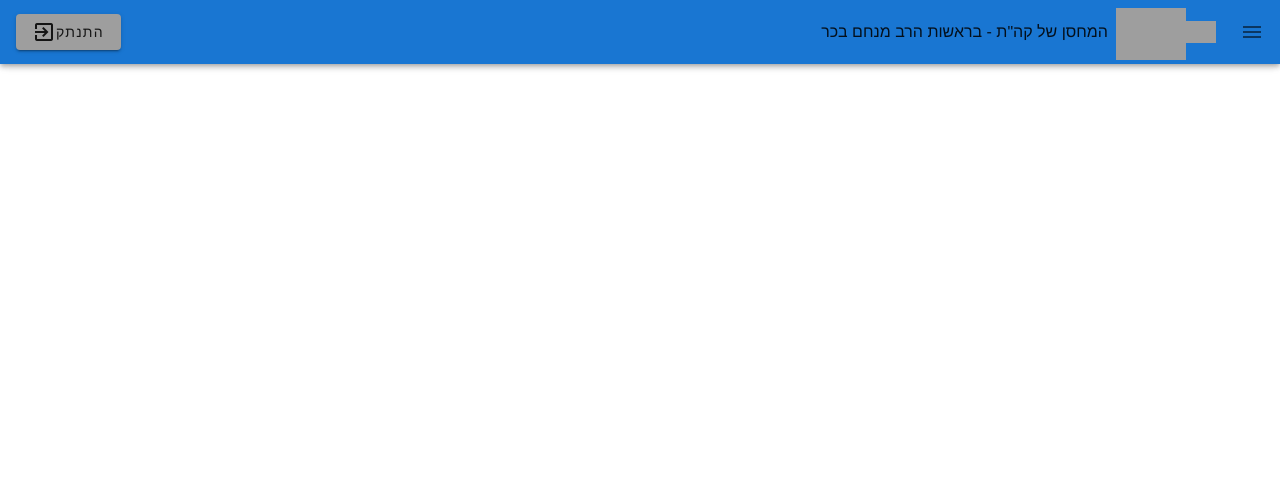
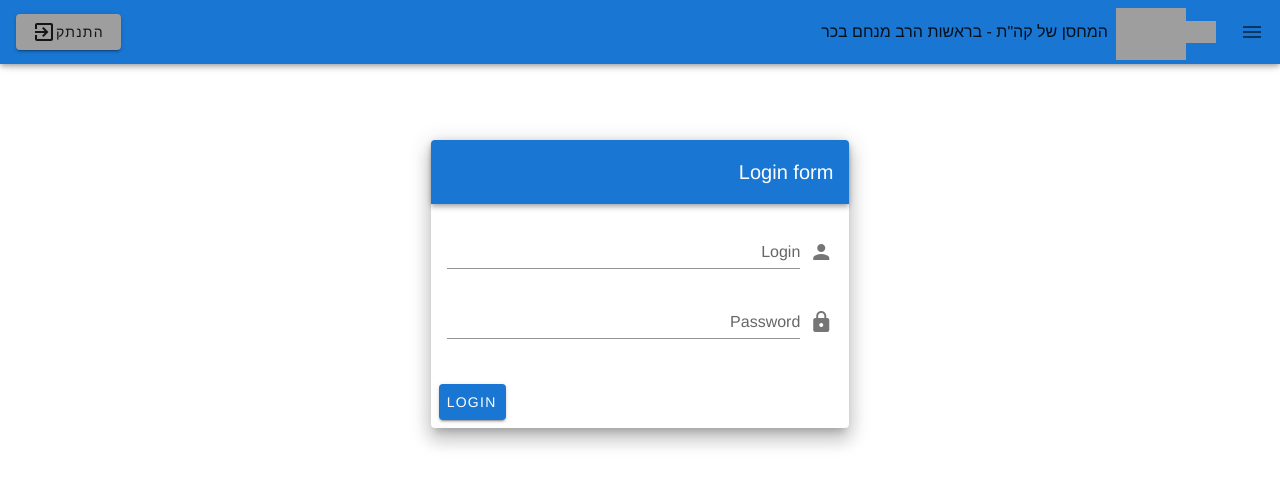
Before and after one commit to burshtei/frontend, a Vue app: page /login in a window 1280 px wide. Shown: the top 486 px of the page. Built offline with nearby package versions, Linux system fonts and the light colour scheme; grey boxes are pictures that could not be loaded.

Commit message:
Loggin page

```diff
--- a/src/components/ExportImport.vue
+++ b/src/components/ExportImport.vue
@@ -1,5 +1,5 @@
 <template>
-  <div>
+  <v-main>
     <v-container class="ma-1">
       <v-card>
         <v-row justify="center" align-content="center">
@@ -87,7 +87,7 @@
         </v-row>
       </v-card>
     </v-container>
-  </div>
+  </v-main>
 </template>
 
 <script>
@@ -126,7 +126,7 @@ export default {
         .get(this.backendUrl + "/books/query?barCode=" + event)
         .then((value) => (this.action.book = value.data))
         .catch((reason) => {
-          (this.action.book = this.emptyBook);
+          this.action.book = this.emptyBook;
           console.log(reason);
         });
     },
--- /dev/null
+++ b/src/components/Login.vue
@@ -0,0 +1,77 @@
+<template>
+  <v-main>
+    <v-container fluid fill-height>
+      <v-layout align-center justify-center>
+        <v-flex xs12 sm8 md4>
+          <v-card class="elevation-12">
+            <v-toolbar dark color="primary">
+              <v-toolbar-title>Login form</v-toolbar-title>
+            </v-toolbar>
+            <v-card-text>
+              <v-form>
+                <v-text-field
+                  prepend-icon="person"
+                  v-model="login.username"
+                  label="Login"
+                  type="text"
+                ></v-text-field>
+                <v-text-field
+                  id="password"
+                  prepend-icon="lock"
+                  v-model="login.password"
+                  name="password"
+                  label="Password"
+                  type="password"
+                ></v-text-field>
+              </v-form>
+            </v-card-text>
+            <v-card-actions>
+              <v-spacer></v-spacer>
+              <v-btn @click="loginUser" color="primary">Login</v-btn>
+            </v-card-actions>
+          </v-card>
+        </v-flex>
+      </v-layout>
+    </v-container>
+  </v-main>
+</template>
+<script>
+import axios from "axios";
+import router from "@/router";
+
+export default {
+  data() {
+    return {
+      backendUrl: process.env.VUE_APP_BACKEND_API,
+      login: {
+        username: "",
+        password: "",
+      },
+    };
+  },
+
+  methods: {
+    async loginUser() {
+      console.log(this.backendUrl + "/auth/login");
+      console.log(this.login);
+      try {
+        axios
+          .post(this.backendUrl + "/auth/login", this.login)
+          .then((response) => {
+            let token = response.data.access_token;
+            localStorage.setItem("token", token);
+            axios.defaults.headers.common["Authorization"] = "bearer " + token;
+            axios
+              .get(this.backendUrl + "/profile", {
+                headers: axios.defaults.headers.common,
+              })
+              .then((response) => localStorage.setItem("user", response.data));
+            router.push("/");
+          });
+      } catch (err) {
+        console.log(err);
+      }
+    },
+  },
+};
+</script>
--- a/src/components/NavBar.vue
+++ b/src/components/NavBar.vue
@@ -19,8 +19,8 @@
       </div>
       <span class="mr-2">המחסן של קה"ת - בראשות הרב מנחם בכר</span>
       <v-spacer></v-spacer>
-      <v-btn color="grey">
-        התנתק
+      <v-btn color="grey" @click="singedOut">
+        {{ $t("signed_out") }}
         <v-icon>exit_to_app</v-icon>
       </v-btn>
     </v-app-bar>
@@ -35,11 +35,11 @@
             :to="link.route"
           >
             <v-list-item-action>
-              <v-icon >{{ link.icon }}</v-icon>
+              <v-icon>{{ link.icon }}</v-icon>
             </v-list-item-action>
             <v-list-item-content>
-              <v-list-item-title >
-                  {{$t(link.text)}}
+              <v-list-item-title>
+                {{ $t(link.text) }}
               </v-list-item-title>
             </v-list-item-content>
           </v-list-item>
@@ -50,6 +50,8 @@
 </template>
 
 <script>
+import router from "@/router";
+
 export default {
   data() {
     return {
@@ -65,5 +67,12 @@ export default {
       ],
     };
   },
+  methods: {
+    async singedOut() {
+      localStorage.removeItem("token");
+      localStorage.removeItem("user");
+      await router.push("/login");
+    },
+  },
 };
 </script>
--- a/src/locales/he.json
+++ b/src/locales/he.json
@@ -15,5 +15,6 @@
   "export_stock": "הוצאת סחורה",
   "amount": "כמות",
   "name": "שם",
-  "packages": "חבילות"
+  "packages": "חבילות",
+  "signed_out": "התנתק"
 }
--- a/src/router/index.js
+++ b/src/router/index.js
@@ -3,6 +3,7 @@ import VueRouter from "vue-router";
 import Actions from "@/components/Actions";
 import Inventory from "@/components/Inventory";
 import ExportImport from "@/components/ExportImport";
+import Login from "@/components/Login";
 
 Vue.use(VueRouter);
 
@@ -11,6 +12,11 @@ const routes = [
     path: "/",
     name: "Home",
     component: Inventory,
+  },
+  {
+    path: "/login",
+    name: "Login",
+    component: Login,
   },
   {
     path: "/actions",
@@ -35,4 +41,14 @@ const router = new VueRouter({
   routes,
 });
 
+router.beforeEach((to, from, next) => {
+  let loggedIn =
+    localStorage.getItem("token") != null
+  if (to.path.endsWith("login") || loggedIn) {
+    next();
+  } else {
+    next("/login");
+  }
+});
+
 export default router;
```
